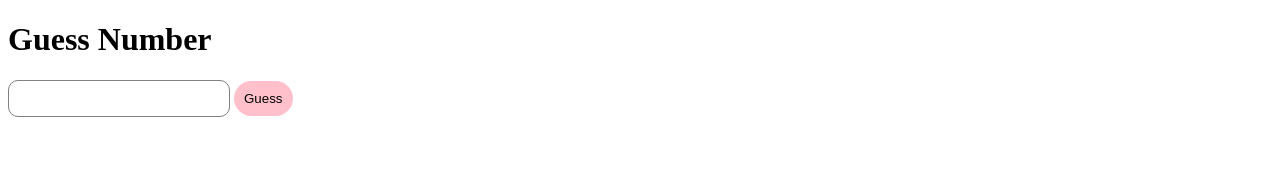
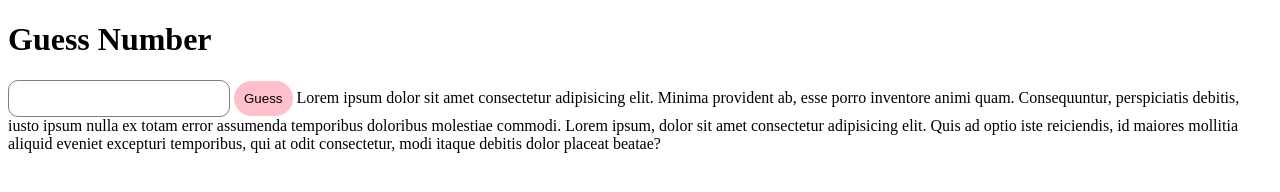
Before and after one commit to xiong19211/guessNumber, a plain HTML site: page index.html in a window 1280 px wide. Drawn offline with Linux system fonts and the light colour scheme.

Commit message:
add 亂打 in local

```diff
--- a/index.html
+++ b/index.html
@@ -63,9 +63,10 @@
             }
 
 
-
         });
 
    </script>
+   Lorem ipsum dolor sit amet consectetur adipisicing elit. Minima provident ab, esse porro inventore animi quam. Consequuntur, perspiciatis debitis, iusto ipsum nulla ex totam error assumenda temporibus doloribus molestiae commodi.
+   Lorem ipsum, dolor sit amet consectetur adipisicing elit. Quis ad optio iste reiciendis, id maiores mollitia aliquid eveniet excepturi temporibus, qui at odit consectetur, modi itaque debitis dolor placeat beatae?
 </body>
 </html>
```
